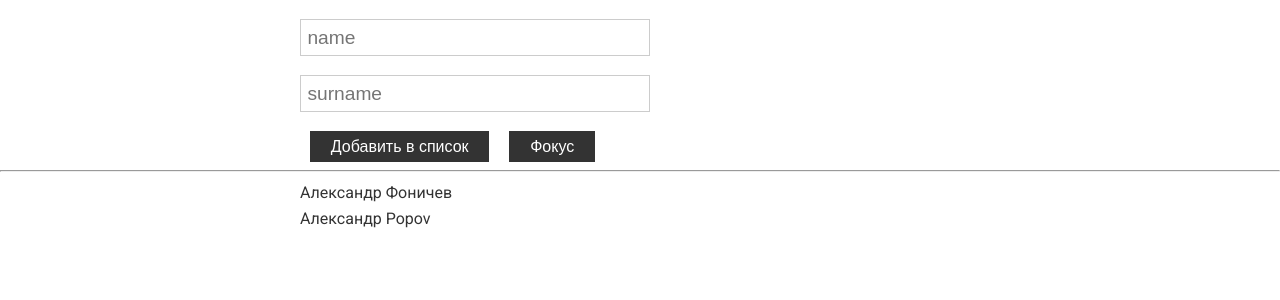
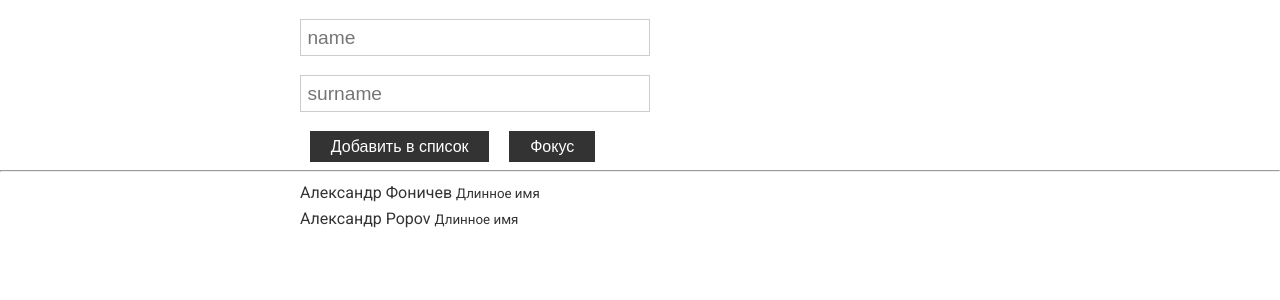
Before and after one commit to alex00788/angular-course, an Angular app: page / in a window 1280 px wide. Shown: the top 300 px of the page. Built offline with nearby package versions, Linux system fonts and the light colour scheme.

Commit message:
добавил описание длинное или короткое имя

```diff
--- a/src/app/app.component.html
+++ b/src/app/app.component.html
@@ -1,3 +1,10 @@
 <app-form (perOut)="metisform($event)"></app-form>
+
 <hr>
-<app-spis *ngFor="let perfor of massiv" [perSpis]= "perfor"></app-spis>
+
+<app-spis *ngFor="let perfor of massiv" [perSpis]= "perfor">
+    <small *ngIf="perfor.name.length > 5; else short "> Длинное имя </small>
+    <ng-template #short>
+     <small> Имя короткое </small>
+    </ng-template>
+</app-spis>
--- a/src/app/src/spis/spis.component.html
+++ b/src/app/src/spis/spis.component.html
@@ -2,5 +2,6 @@
     <p>
         {{perSpis.name}}
         {{perSpis.surname}}
+        <ng-content></ng-content>
     </p>
 </div>
```
Also changed, not shown: src/projekt.txt.
